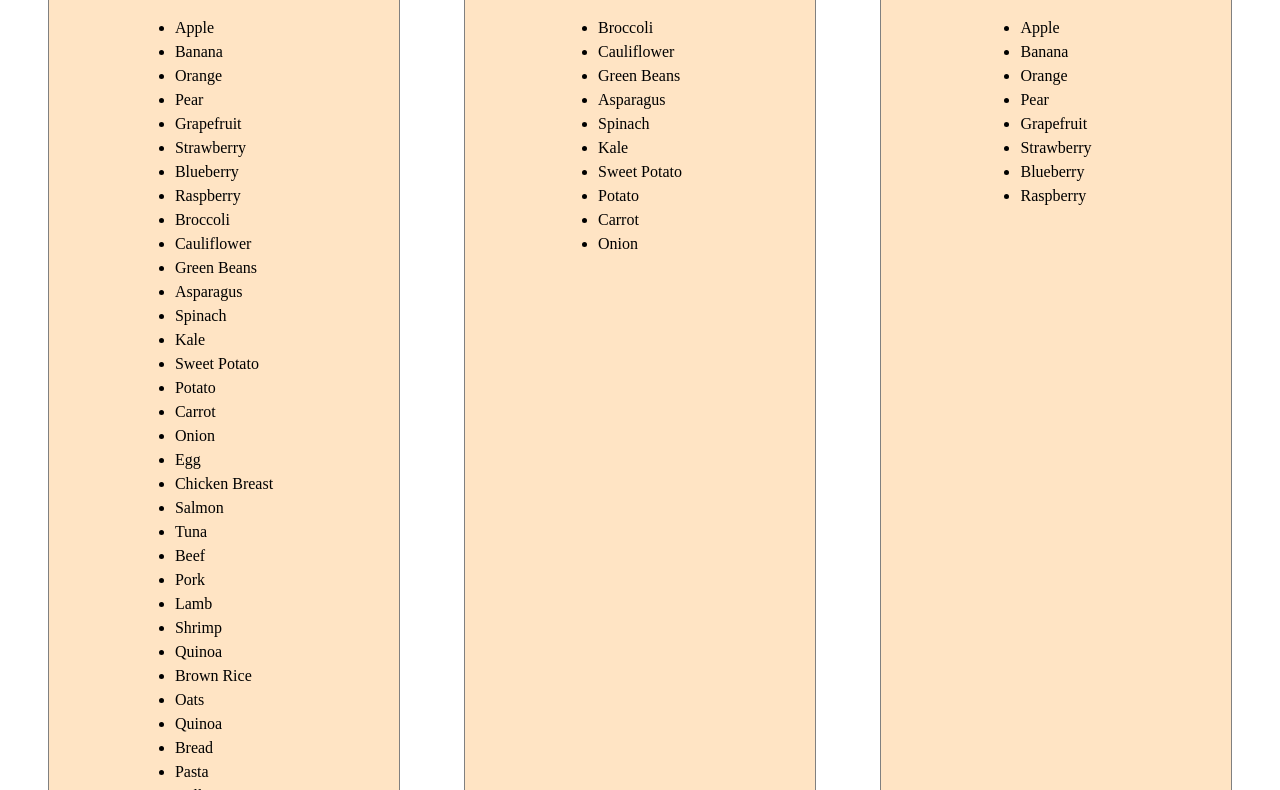
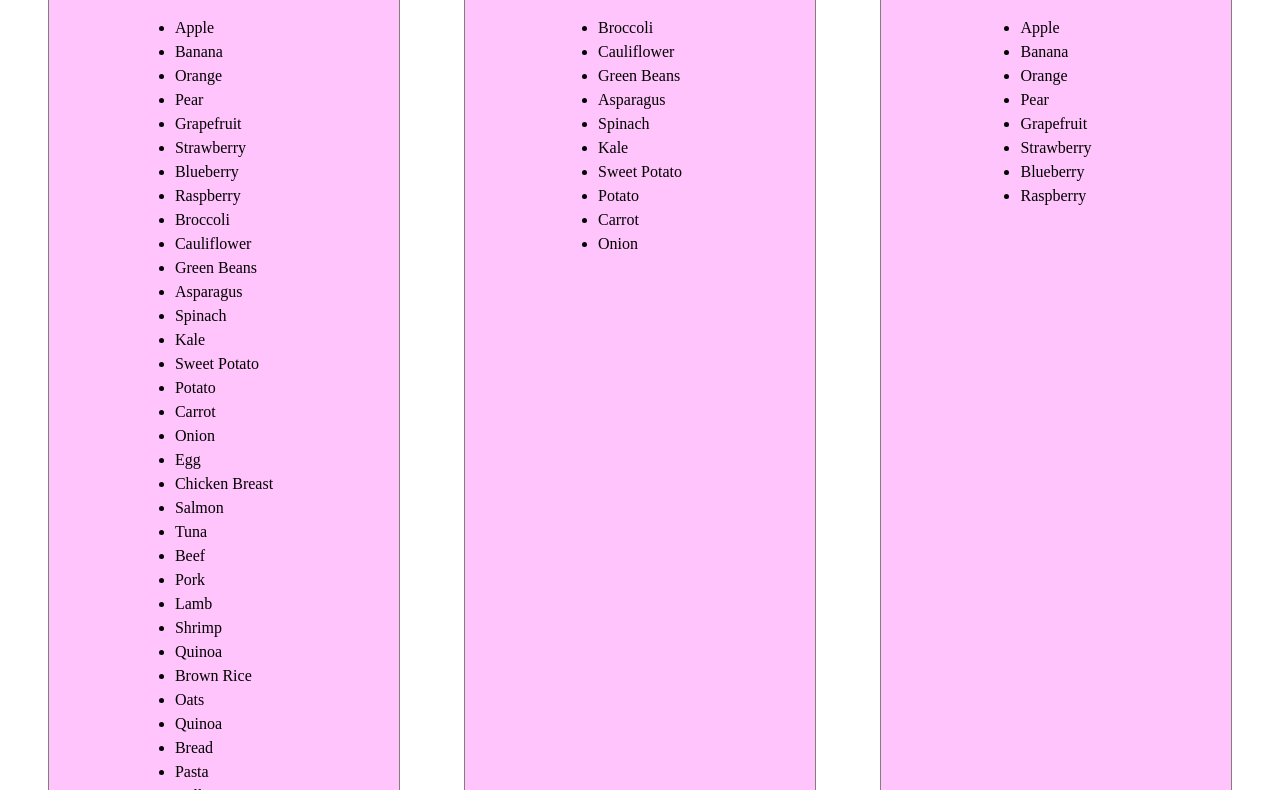
Before and after one commit to muttubk/MERN_Project3-List_Items, a plain HTML site: page index.html in a window 1280 px wide. Shown: the part 132-922 px from the top of the page. Drawn offline with Linux system fonts and the light colour scheme.

Commit message:
changed background color to pink

```diff
--- a/styles.css
+++ b/styles.css
@@ -15,7 +15,7 @@ body{
     display: flex;
     flex-direction: column;
     align-items: center;
-    background-color: bisque;
+    background-color: rgb(255, 196, 251);
 }
 .mainContainer ul{
     padding: 0;
```
